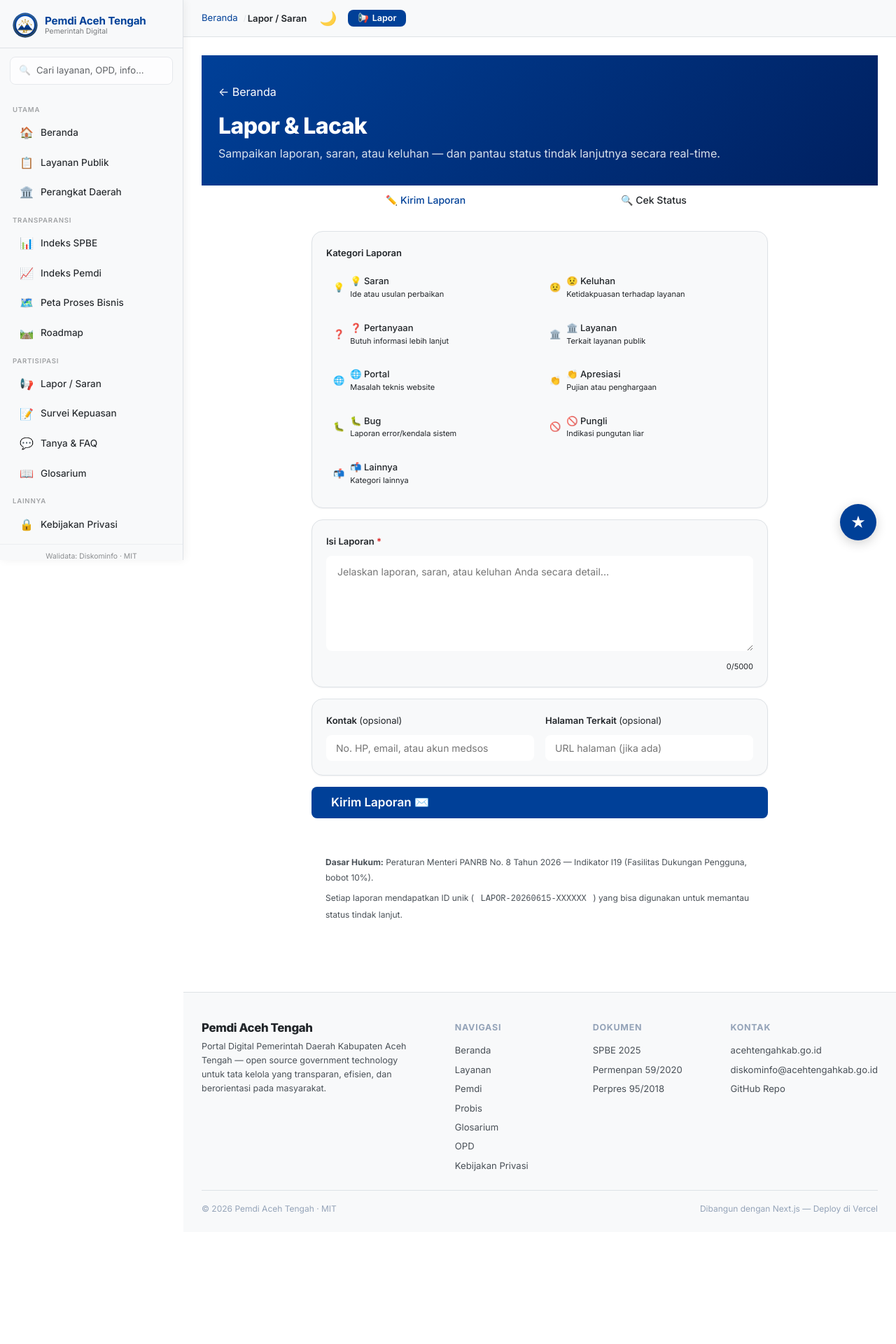
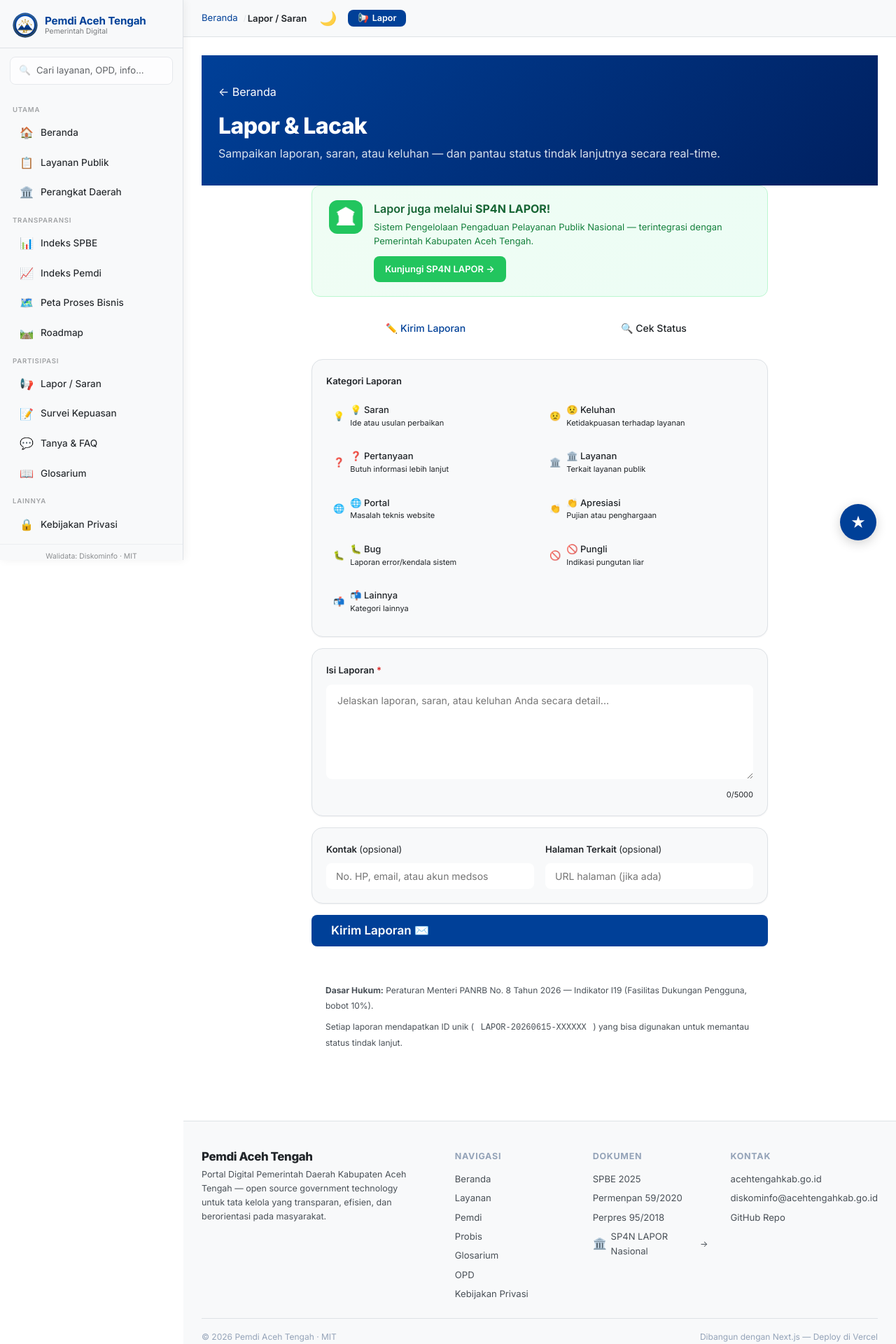
Before and after one commit to Niumination/PemdiAcehTengah, a Next.js app: page /lapor in a window 1280 px wide. Shown: the top 1920 px of the page at 70% size. Before the commit the page ends 1760 px from the top, so only its background shows below. Built offline with nearby package versions, Linux system fonts and the light colour scheme.

Commit message:
fix: hapus CSS legacy + ESLint warnings + feat: QW4 SP4N LAPOR Banner

```diff
--- a/components/AppShell.js
+++ b/components/AppShell.js
@@ -215,7 +215,7 @@ export default function AppShell({ children }) {
   /* Close sidebar on route change (mobile) */
   useEffect(() => {
     if (isMobile) setSidebarOpen(false);
-  }, [pathname]);
+  }, [pathname, isMobile]);
 
   const breadcrumbs = getBreadcrumbs(pathname);
 
--- a/components/Footer.js
+++ b/components/Footer.js
@@ -1,3 +1,5 @@
+import Sp4nBanner from './Sp4nBanner';
+
 export default function Footer() {
   return (
     <footer className="gov-footer">
@@ -29,6 +31,7 @@ export default function Footer() {
               <li><a href="https://cekprestasi.acehtengahkab.go.id/spbe/" target="_blank" rel="noopener">SPBE 2025</a></li>
               <li><a href="https://peraturan.bpk.go.id/Details/180164/permen-pan-rb-no-59-tahun-2020" target="_blank" rel="noopener">Permenpan 59/2020</a></li>
               <li><a href="https://peraturan.bpk.go.id/Details/104930/perpres-no-95-tahun-2018" target="_blank" rel="noopener">Perpres 95/2018</a></li>
+              <li><Sp4nBanner variant="footer" /></li>
             </ul>
           </div>
           <div className="footer-col">
--- a/components/Sidebar.js
+++ b/components/Sidebar.js
@@ -1,5 +1,6 @@
 import { useState, useEffect } from 'react';
 import Link from 'next/link';
+import Image from 'next/image';
 import { useRouter } from 'next/router';
 import LaporWidget from './LaporWidget';
 
@@ -265,7 +266,7 @@ export default function Sidebar({ isOpen, onClose }) {
   /* Close drawer on route change (mobile) */
   useEffect(() => {
     if (!isDesktop) onClose?.();
-  }, [pathname]);
+  }, [pathname, isDesktop, onClose]);
 
   /* Determine if a menu item is active */
   const isActive = (href) => {
@@ -307,9 +308,11 @@ export default function Sidebar({ isOpen, onClose }) {
         <div style={styles.inner}>
           {/* Brand */}
           <Link href="/" style={styles.brand} aria-label="Beranda Pemdi Aceh Tengah">
-            <img
+            <Image
               src="/crest-pemdi.svg"
               alt="Lambang Aceh Tengah"
+              width={36}
+              height={36}
               style={styles.crest}
               onError={(e) => { e.target.style.display = 'none'; }}
             />
--- /dev/null
+++ b/components/Sp4nBanner.js
@@ -0,0 +1,86 @@
+import Link from 'next/link';
+
+export default function Sp4nBanner({ variant = 'banner' }) {
+  // variant: 'banner' (full width card) | 'footer' (inline link)
+
+  if (variant === 'footer') {
+    return (
+      <a
+        href="https://www.lapor.go.id/"
+        target="_blank"
+        rel="noopener noreferrer"
+        className="sp4n-footer-link"
+      >
+        <span className="sp4n-footer-icon">🏛️</span>
+        <span>SP4N LAPOR Nasional</span>
+        <span className="sp4n-arrow">→</span>
+        <style jsx>{`
+          .sp4n-footer-link {
+            display: inline-flex; align-items: center; gap: 0.375rem;
+            color: var(--gray-400); text-decoration: none;
+            font-size: 0.8125rem; transition: color 0.15s;
+          }
+          .sp4n-footer-link:hover { color: var(--primary); }
+          .sp4n-footer-icon { font-size: 1rem; }
+          .sp4n-arrow { font-size: 0.75rem; }
+        `}</style>
+      </a>
+    );
+  }
+
+  return (
+    <div className="sp4n-banner">
+      <div className="sp4n-banner-icon-wrap">
+        <span className="sp4n-banner-icon">🏛️</span>
+      </div>
+      <div className="sp4n-banner-content">
+        <div className="sp4n-banner-title">
+          Lapor juga melalui <strong>SP4N LAPOR!</strong>
+        </div>
+        <div className="sp4n-banner-desc">
+          Sistem Pengelolaan Pengaduan Pelayanan Publik Nasional —
+          terintegrasi dengan Pemerintah Kabupaten Aceh Tengah.
+        </div>
+        <a
+          href="https://www.lapor.go.id/"
+          target="_blank"
+          rel="noopener noreferrer"
+          className="sp4n-banner-btn"
+        >
+          Kunjungi SP4N LAPOR →
+        </a>
+      </div>
+      <style jsx>{`
+        .sp4n-banner {
+          display: flex; gap: 1rem; align-items: flex-start;
+          padding: 1.25rem 1.5rem;
+          background: linear-gradient(135deg, #f0fdf4 0%, #ecfdf5 100%);
+          border: 1px solid #bbf7d0;
+          border-radius: var(--radius-lg);
+          margin-bottom: 1.5rem;
+        }
+        .sp4n-banner-icon-wrap {
+          flex-shrink: 0;
+          width: 48px; height: 48px;
+          background: #22c55e; border-radius: 12px;
+          display: flex; align-items: center; justify-content: center;
+        }
+        .sp4n-banner-icon { font-size: 1.5rem; filter: brightness(0) invert(1); }
+        .sp4n-banner-title { font-size: 1rem; font-weight: 600; color: #166534; margin-bottom: 0.25rem; }
+        .sp4n-banner-desc { font-size: 0.8125rem; color: #15803d; line-height: 1.5; margin-bottom: 0.75rem; }
+        .sp4n-banner-btn {
+          display: inline-flex; align-items: center; gap: 0.375rem;
+          padding: 0.5rem 1rem;
+          background: #22c55e; color: white;
+          border-radius: var(--radius); font-size: 0.8125rem; font-weight: 600;
+          text-decoration: none; transition: background 0.15s;
+        }
+        .sp4n-banner-btn:hover { background: #16a34a; }
+
+        @media (max-width: 576px) {
+          .sp4n-banner { flex-direction: column; align-items: stretch; }
+        }
+      `}</style>
+    </div>
+  );
+}
--- a/pages/lapor.js
+++ b/pages/lapor.js
@@ -2,6 +2,7 @@ import Head from 'next/head';
 import Link from 'next/link';
 import { useState } from 'react';
 import TrackerStatus from '@/components/TrackerStatus';
+import Sp4nBanner from '@/components/Sp4nBanner';
 
 const KATEGORI = [
   { value: 'saran', label: '💡 Saran', desc: 'Ide atau usulan perbaikan' },
@@ -37,6 +38,8 @@ export default function LaporPage() {
 
       <section className="section">
         <div className="container" style={{ maxWidth: '700px', margin: '0 auto' }}>
+          <Sp4nBanner />
+
           {/* Tab nav */}
           <div className="lapor-tabs" role="tablist">
             <button
```
